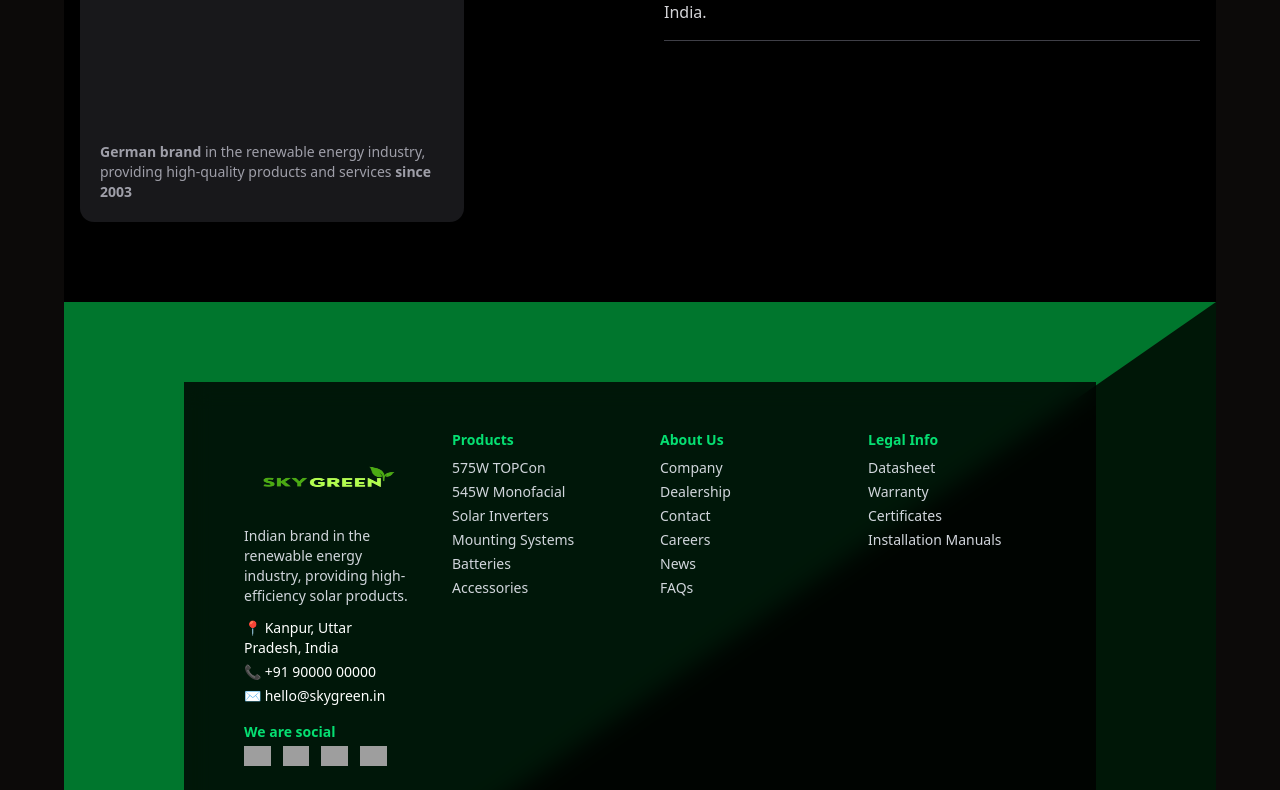
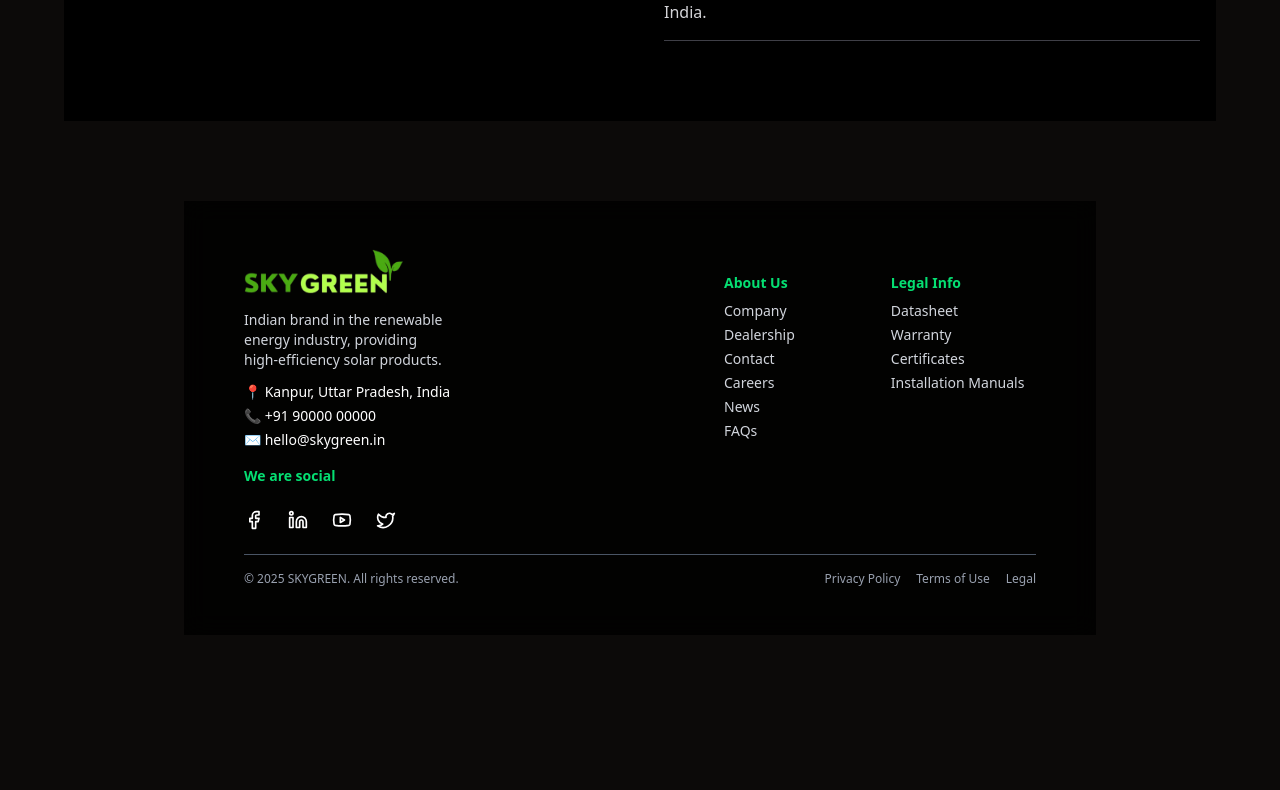
Before and after one commit to deepanshi-alva/skygreen, a Next.js app: page / in a window 1280 px wide. Shown: the part 1330-2120 px from the top of the page. Built offline with nearby package versions, Linux system fonts and the light colour scheme; grey boxes are pictures that could not be loaded.

Commit message:
corrected the footer

```diff
--- a/app/page.tsx
+++ b/app/page.tsx
@@ -1,14 +1,12 @@
 import Image from "next/image";
 import Hero from "../components/homepage/hero"
 import Faq from "../components/homepage/faq"
-// import FAQ from "../components/homepage/faq"
 
 export default function Home() {
   return (
     <div>
       <Hero/>
       <Faq/>
-      {/* <FAQ/> */}
     </div>
   );
 }
--- a/components/common/footer.tsx
+++ b/components/common/footer.tsx
@@ -1,25 +1,50 @@
-// components/Footer.tsx
 "use client";
 
 import { useEffect, useRef, useState } from "react";
 import { motion, useInView } from "framer-motion";
+import { Facebook, Linkedin, Youtube, Twitter } from "lucide-react";
 
 export default function Footer() {
   const ref = useRef(null);
-  const isInView = useInView(ref);
+  const isInView = useInView(ref, { margin: "-20% 0px -20% 0px" });
+
+  const [scrollDirection, setScrollDirection] = useState<"up" | "down">("down");
+  const [lastScrollY, setLastScrollY] = useState(0);
   const [visible, setVisible] = useState(false);
 
+  // Scroll direction detection
   useEffect(() => {
-    if (isInView) setVisible(true);
-  }, [isInView]);
+    const handleScroll = () => {
+      const currentScrollY = window.scrollY;
+      if (currentScrollY > lastScrollY) {
+        setScrollDirection("down");
+      } else if (currentScrollY < lastScrollY) {
+        setScrollDirection("up");
+      }
+      setLastScrollY(currentScrollY);
+    };
+
+    window.addEventListener("scroll", handleScroll, { passive: true });
+    return () => window.removeEventListener("scroll", handleScroll);
+  }, [lastScrollY]);
+
+  useEffect(() => {
+    if (isInView && scrollDirection === "down") {
+      setVisible(true);
+    } else if (!isInView || scrollDirection === "up") {
+      setVisible(false);
+    }
+  }, [isInView, scrollDirection]);
 
   return (
-    // <div className="relative text-white h-full px-30 py-12 overflow-hidden" ref={ref}>
-    <div className="relative text-white min-h-screen w-full overflow-hidden  justify-end px-30 py-20" ref={ref}>
-      {/* Diagonally split background using two animated divs */}
+    <div
+      className="relative text-white min-h-screen w-full overflow-hidden justify-end px-30 py-20"
+      ref={ref}
+    >
+      {/* Diagonal Green Layer */}
       <motion.div
         initial={{ x: "-100%", y: "-100%" }}
-        animate={visible ? { x: "0%", y: "0%" } : {}}
+        animate={visible ? { x: "0%", y: "0%" } : { x: "-100%", y: "-100%" }}
         transition={{ duration: 1.2, ease: "easeOut" }}
         className="absolute top-0 left-0 w-full h-full overflow-hidden"
         style={{
@@ -28,9 +53,11 @@ export default function Footer() {
           zIndex: -2,
         }}
       />
+
+      {/* Diagonal Dark Layer */}
       <motion.div
         initial={{ x: "100%", y: "100%" }}
-        animate={visible ? { x: "0%", y: "0%" } : {}}
+        animate={visible ? { x: "0%", y: "0%" } : { x: "100%", y: "100%" }}
         transition={{ duration: 1.2, ease: "easeOut" }}
         className="absolute top-0 left-0 w-full h-full overflow-hidden"
         style={{
@@ -40,14 +67,19 @@ export default function Footer() {
         }}
       />
 
-      {/* Glass Footer Content */}
+      {/* Footer content remains the same below */}
       <div className="backdrop-blur-md bg-black/80 px-15 py-12">
-        <div className="max-w-7xl mx-auto grid grid-cols-1 md:grid-cols-4 gap-10 text-sm">
+        <div className="max-w-7xl mx-auto grid grid-cols-1 md:grid-cols-2 gap-10 text-sm">
           {/* Company Info */}
           <div>
-            <img src="/images/logo/logo-bg-remove.png" alt="SKYGREEN Logo" className="h-24 w-100 " />
-            <p className="text-gray-300 mb-3">
-              Indian brand in the renewable energy industry, providing high-efficiency solar products.
+            <img
+              src="/images/logo/logo-bg-remove.png"
+              alt="SKYGREEN Logo"
+              className="w-40 h-auto mb-4"
+            />
+            <p className="text-gray-300 mb-3 w-52">
+              Indian brand in the renewable energy industry, providing
+              high-efficiency solar products.
             </p>
             <p className="mb-1">📍 Kanpur, Uttar Pradesh, India</p>
             <p className="mb-1">📞 +91 90000 00000</p>
@@ -55,28 +87,16 @@ export default function Footer() {
 
             <div className="mt-4">
               <p className="text-green-400 font-semibold mb-1">We are social</p>
-              <div className="flex space-x-3">
-                <img src="/icons/facebook.svg" alt="Facebook" className="h-5" />
-                <img src="/icons/linkedin.svg" alt="LinkedIn" className="h-5" />
-                <img src="/icons/youtube.svg" alt="YouTube" className="h-5" />
-                <img src="/icons/x.svg" alt="X" className="h-5" />
+              <div className="flex space-x-6 mt-6">
+                <Facebook className="h-5 w-5 hover:text-green-400 transition-colors duration-200" />
+                <Linkedin className="h-5 w-5 hover:text-green-400 transition-colors duration-200" />
+                <Youtube className="h-5 w-5 hover:text-green-400 transition-colors duration-200" />
+                <Twitter className="h-5 w-5 hover:text-green-400 transition-colors duration-200" />
               </div>
             </div>
           </div>
 
-          {/* Products */}
-          <div>
-            <h4 className="font-semibold text-green-400 mb-2">Products</h4>
-            <ul className="space-y-1 text-gray-300">
-              <li>575W TOPCon</li>
-              <li>545W Monofacial</li>
-              <li>Solar Inverters</li>
-              <li>Mounting Systems</li>
-              <li>Batteries</li>
-              <li>Accessories</li>
-            </ul>
-          </div>
-
+          <div className="ml-16 flex gap-24 mt-6">
             {/* About Us */}
             <div>
               <h4 className="font-semibold text-green-400 mb-2">About Us</h4>
@@ -101,9 +121,10 @@ export default function Footer() {
               </ul>
             </div>
           </div>
+        </div>
 
         {/* Bottom Line */}
-        <div className="border-t border-gray-600 mt-10 pt-4 text-xs flex flex-col md:flex-row justify-between items-center text-gray-400">
+        <div className="border-t border-gray-600 mt-6 pt-4 text-xs flex flex-col md:flex-row justify-between items-center text-gray-400">
           <p>© 2025 SKYGREEN. All rights reserved.</p>
           <div className="space-x-4 mt-2 md:mt-0">
             <span>Privacy Policy</span>
--- a/components/homepage/GlowingBackground.tsx
+++ b/components/homepage/GlowingBackground.tsx
@@ -1,4 +1,4 @@
-import styles from './GlowingBackground.module.css';
+import styles from '../../public/styles/GlowingBackground.module.css';
 
 // Colors for bubbles
 const COLORS = [
```
Also changed, not shown: bekar.txt (added), public/images/logo/logo-bg-remove.png, public/styles/GlowingBackground.module.css (renamed from components/homepage/GlowingBackground.module.css). Lines whose indentation alone changed are shown as unchanged.
